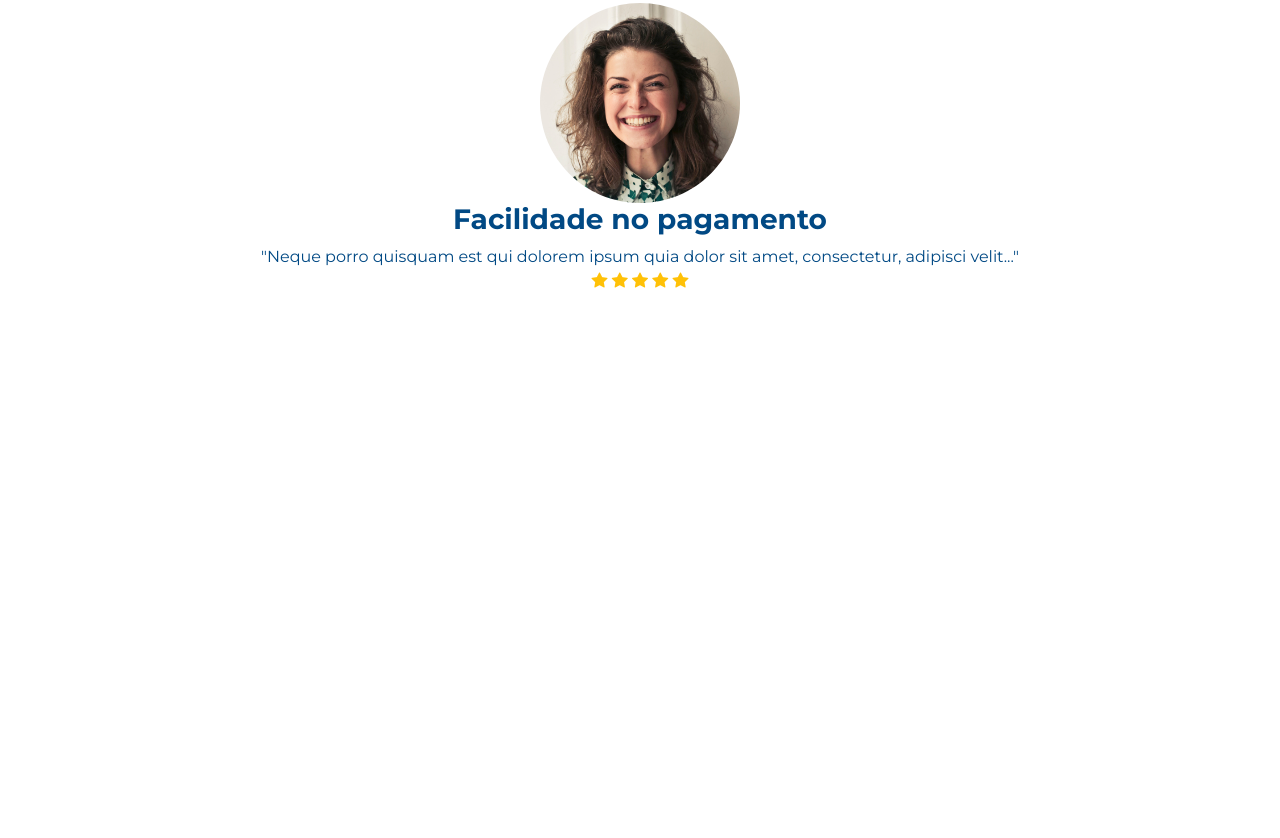
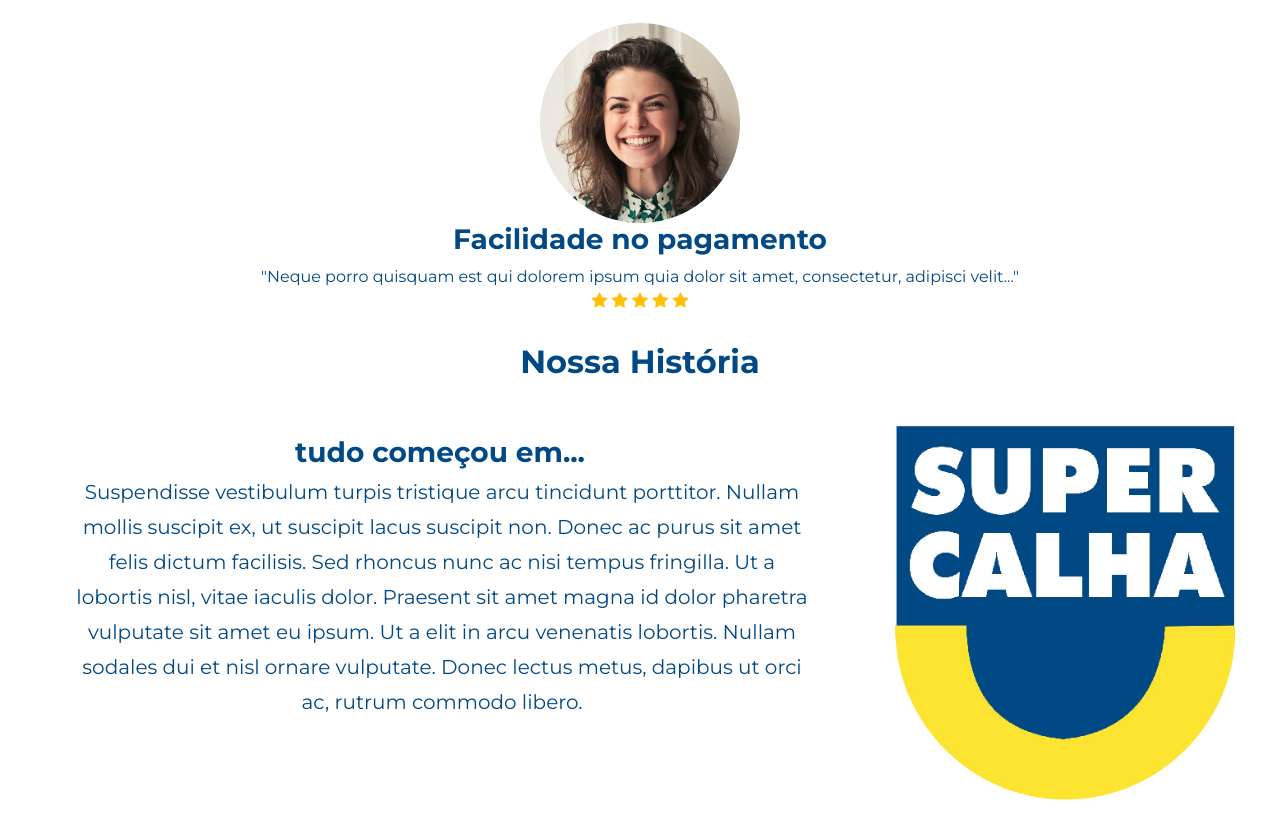
Before and after one commit to julianossgs/site-Super-Calha, a plain HTML site: page index.html in a window 1280 px wide. Shown: the part 1930-2768 px from the top of the page. Before the commit the page ends 2253 px from the top, so only its background shows below. Drawn offline with nearby package versions, Linux system fonts and the light colour scheme.

Commit message:
Finalizada ft-historia

```diff
--- a/css/styles.css
+++ b/css/styles.css
@@ -173,6 +173,39 @@ label{
 }
 /*fim seção clientes*/
 
+
+/*Seção História*/
+.main-history{
+    text-align: center;
+    width: 100%;
+}
+
+.title-history{
+    margin-top: 10px;
+    margin-bottom: 15px;
+    font-size: 2rem;
+    text-align: center;
+    display: flex;
+    flex-direction: column;
+    color: #014984;
+    font-weight: 700;
+}
+
+.subtitle-history{
+    margin-top: 20px;
+    margin-bottom: 5px;
+    color: #014984;
+    font-weight: 700;
+}
+
+.img-history{
+    width: 240px;
+}
+
+
+/*fim seção história*/
+
+
 /*Media queries*/
 /*Small devices (landscape phones, 576px and up)*/
 @media (min-width: 576px) {
@@ -255,6 +288,31 @@ label{
         font-size: 1.8rem;
     }
     /*fim Seção Home*/
+
+    /*Seção História*/
+   .main-history{
+       display: flex;
+       margin-bottom: 30px;
+       padding: 20px;
+    }
+
+    .img-history{
+        width: 340px;
+        margin: auto;
+         order: 2;
+    }
+
+    .content-history{
+        margin-right: 25px;
+        padding: 0px 45px 0px 45px;
+        order: 1;
+        line-height: 35px;
+    }
+
+    .content-img{
+        padding: 10px;
+        margin-right: 15px;
+    }
 }
 
 /* X-Large devices (large desktops, 1200px and up)*/
--- a/index.html
+++ b/index.html
@@ -175,6 +175,23 @@
 
             </section>
 
+            <!--Seção História-->
+            <section id="historia">
+              <h1 class="title-history">Nossa História</h1>
+              <div class="main-history">
+
+                <div class="content-img">
+                  <img class="img-history" src="img/Logotipo2.bmp" alt="Logo">
+                </div>
+                <div class="content-history">
+                  <h3 class="subtitle-history">tudo começou em...</h3>
+                  <p class="fs-5 fw-light ms-1">Suspendisse vestibulum turpis tristique arcu tincidunt porttitor. Nullam mollis suscipit ex, ut suscipit lacus suscipit non. Donec ac purus sit amet felis dictum facilisis. Sed rhoncus nunc ac nisi tempus fringilla. Ut a lobortis nisl, vitae iaculis dolor. Praesent sit amet magna id dolor pharetra vulputate sit amet eu ipsum. Ut a elit in arcu venenatis lobortis. Nullam sodales dui et nisl ornare vulputate. Donec lectus metus, dapibus ut orci ac, rutrum commodo libero.</p>
+
+                </div>
+              </div>
+
+            </section>
+
         </main>
         <footer>
 
```
